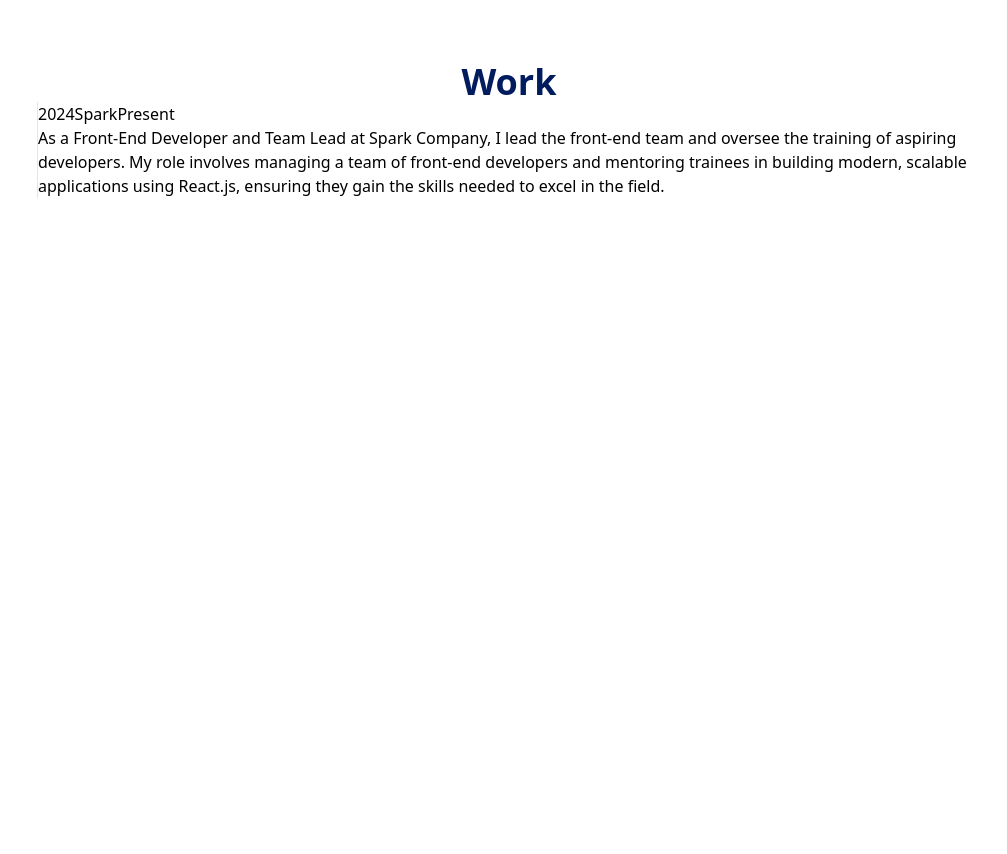
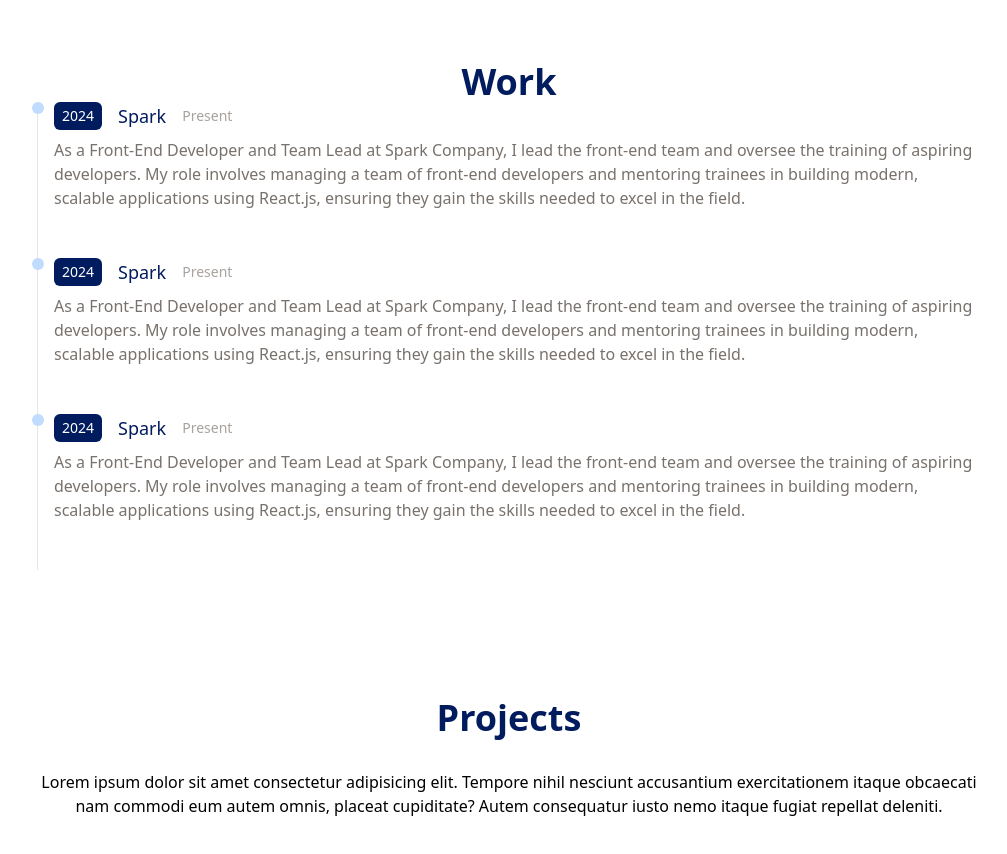
Before and after one commit to IbrahemMohammad09/IbrahemPortfolio, a React (Vite) app in the folder IbrahemPortfolio/: page / in a window 1280 px wide. Shown: the part 802-1656 px from the top of the page, without its empty margins (163-1170 px from the left). Before the commit the page ends 1064 px from the top, so only its background shows below. Built offline with nearby package versions, Linux system fonts and the light colour scheme.

Commit message:
add projects

```diff
--- a/IbrahemPortfolio/src/App.jsx
+++ b/IbrahemPortfolio/src/App.jsx
@@ -1,7 +1,8 @@
 import { useState } from 'react'
 import Sidenav from './components/Sidenav'
 import Main from './components/Main'
-import Work from './components/Work'
+import Work from './components/work'
+import Projects from './components/Projects'
 
 function App() {
 
@@ -10,6 +11,7 @@
       <Sidenav />
       <Main />
       <Work />
+      <Projects />
     </div>
   )
 }
--- /dev/null
+++ b/IbrahemPortfolio/src/components/ProjectItem.jsx
@@ -0,0 +1,12 @@
+import React from 'react'
+
+const ProjectItem = () => {
+  return (
+    <div id='projects' className='max-w-[1040px] m-auto md:pl-20 p-4 py-16'>
+        <h1 className='text-4xl font-bold text-center text-[#001b5e]'></h1>
+
+    </div>
+  )
+}
+
+export default ProjectItem
--- /dev/null
+++ b/IbrahemPortfolio/src/components/Projects.jsx
@@ -0,0 +1,20 @@
+import React from 'react'
+import ProjectItem from './ProjectItem'
+
+const Projects = () => {
+  return (
+    <div id='projects' className='max-w-[1040px] m-auto md:pl-20 p-4 py-16'>
+        <h1 className='text-4xl font-bold text-center text-[#001b5e]'>Projects</h1>
+        <p className='text-center py-8'>
+            Lorem ipsum dolor sit amet consectetur adipisicing elit.
+            Tempore nihil nesciunt accusantium exercitationem itaque obcaecati nam commodi eum autem omnis,
+            placeat cupiditate? Autem consequatur iusto nemo itaque fugiat repellat deleniti.
+        </p>
+        <div>
+            <ProjectItem />
+        </div>
+    </div>
+  )
+}
+
+export default Projects
--- a/IbrahemPortfolio/src/components/Work.jsx
+++ b/IbrahemPortfolio/src/components/Work.jsx
@@ -9,16 +9,16 @@
         details:"As a Front-End Developer and Team Lead at Spark Company, I lead the front-end team and oversee the training of aspiring developers. My role involves managing a team of front-end developers and mentoring trainees in building modern, scalable applications using React.js, ensuring they gain the skills needed to excel in the field."
     },
     {
-        year:"",
-        title:"",
-        duration:"",
-        details:""
+      year:"2024",
+      title:"Spark",
+      duration:"Present",
+      details:"As a Front-End Developer and Team Lead at Spark Company, I lead the front-end team and oversee the training of aspiring developers. My role involves managing a team of front-end developers and mentoring trainees in building modern, scalable applications using React.js, ensuring they gain the skills needed to excel in the field."
     },
     {
-        year:"",
-        title:"",
-        duration:"",
-        details:""
+      year:"2024",
+      title:"Spark",
+      duration:"Present",
+      details:"As a Front-End Developer and Team Lead at Spark Company, I lead the front-end team and oversee the training of aspiring developers. My role involves managing a team of front-end developers and mentoring trainees in building modern, scalable applications using React.js, ensuring they gain the skills needed to excel in the field."
     },
 ]
 const work = () => {
--- a/IbrahemPortfolio/src/components/WorkItem.jsx
+++ b/IbrahemPortfolio/src/components/WorkItem.jsx
@@ -3,14 +3,14 @@
 const WorkItem = ({year,title,duration,details}) => {
   return (
     <ol className='flex flex-col m:flex-row relative border-l border-stone-200'>
-      <li>
-        <div></div>
-        <p>
-          <span>{year}</span>
-          <span>{title}</span>
-          <span>{duration}</span>
+      <li className='mb-10 ml-4'>
+        <div className='absolute w-3 h-3 bg-blue-200 rounded-full mt-1.3 -left-1.5 border-white'/>
+        <p className='flex flex-warp gap-4 flex-row items-center justify-start text-xs md:text-sm'>
+          <span className='inline-block px-2 py-1 font-semibild text-white bg-[#001b5e] rounded-md'>{year}</span>
+          <span className='text-lg font-semibild text-[#001b5e]'>{title}</span>
+          <span className='my-1 text-sm font-normal leading-none text-stone-400'>{duration}</span>
         </p>
-        <p>{details}</p>
+        <p className='my-2 text-base font-normal text-stone-500'>{details}</p>
       </li>
     </ol>
   )
```
